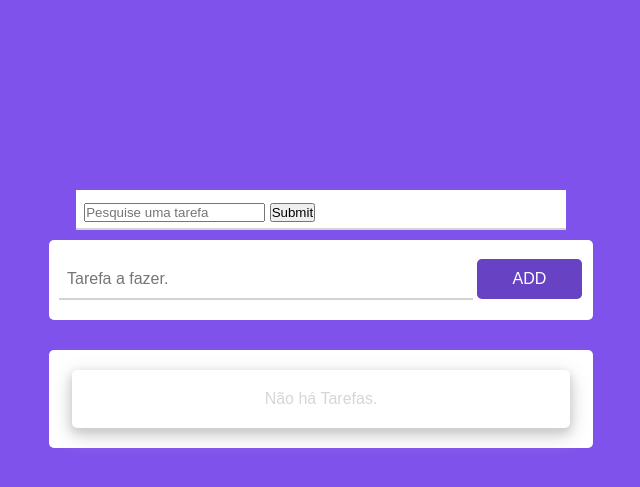
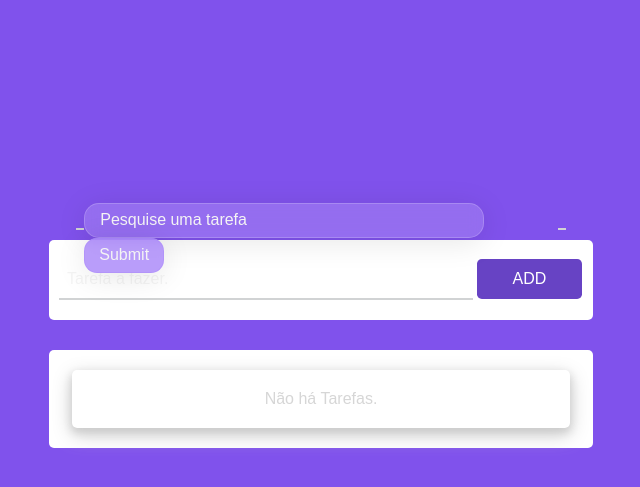
Before and after one commit to jordannabruna/ToDoList, a PHP site: page / in a window 1280 px wide. Shown: the top 487 px of the page, without its empty margins (319-959 px from the left). Run offline with PHP 8.4, Linux system fonts and the light colour scheme; data that the repository does not hold is empty.

Commit message:
Estilizando formulario de busca

```diff
--- a/index.php
+++ b/index.php
@@ -17,11 +17,10 @@
   <body>
     <div class="container">
       <div class="pesquisa">
-        <form action="app/search.php" method="post">
-          <input type= "text" name= "busca" placeholder="Pesquise uma tarefa">
-          <input type= "submit" name= "submit">
+        <form class="form" action="app/search.php" method="post">
+          <input class="search-field" type= "text" name= "busca" placeholder="Pesquise uma tarefa">
+          <input class="search-field-button" type= "submit" name= "submit">
         </form>
-
       </div>
       <div class="adiciona">
         <form action="app/add.php" method="POST" autocomplete="off">
--- a/style.css
+++ b/style.css
@@ -167,3 +167,43 @@ body {
   text-align: center;
   color: #cccc;
 }
+
+.pesquisa {
+background-color: #8052ec;
+}
+
+.pesquisa .form{
+background-color: #8052ec;
+}
+
+.pesquisa .search-field {
+width:400px;
+height: 35px;
+background: rgba(255, 255, 255, 0.16);
+border-radius: 15px;
+box-shadow: 0 4px 30px rgba(0, 0, 0, 0.1);
+backdrop-filter: blur(7.7px);
+-webkit-backdrop-filter: blur(7.7px);
+border: 1px solid rgba(255, 255, 255, 0.19);
+padding-left: 15px;
+}
+
+::-webkit-input-placeholder {
+font-family: sans-serif;
+font-size: 16px;
+color: #F4F4F4;
+}
+
+.pesquisa .search-field-button{
+width:80px;
+height: 35px;
+background: rgba(164, 128, 249, 0.77);
+border-radius: 13px;
+box-shadow: 0 4px 30px rgba(0, 0, 0, 0.1);
+backdrop-filter: blur(4.8px);
+-webkit-backdrop-filter: blur(4.8px);
+border: 1px solid rgba(164, 128, 249, 0.31);
+font-family: sans-serif;
+font-size: 16px;
+color: #F4F4F4;
+}
```
Lines whose indentation alone changed are shown as unchanged.
